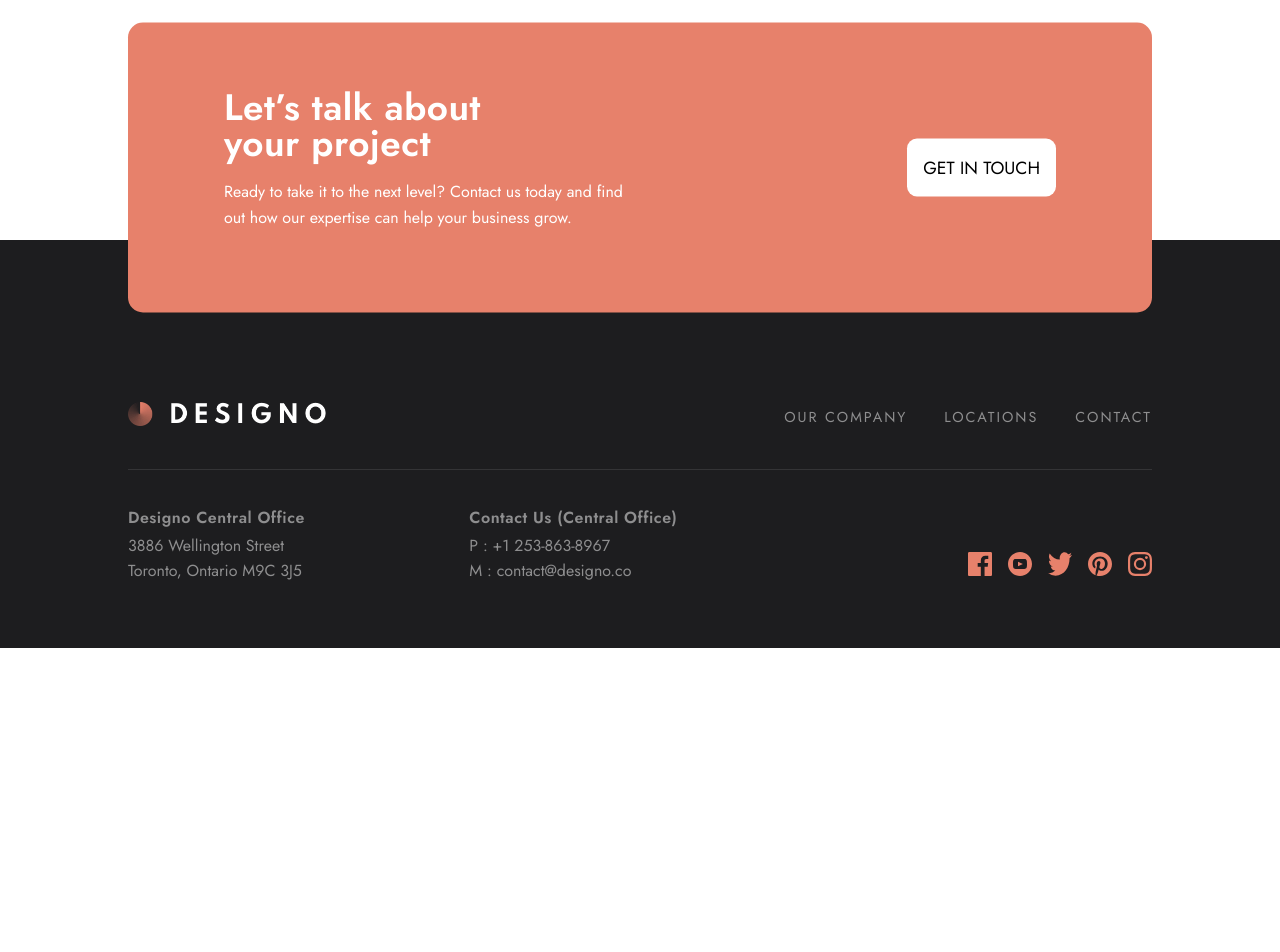
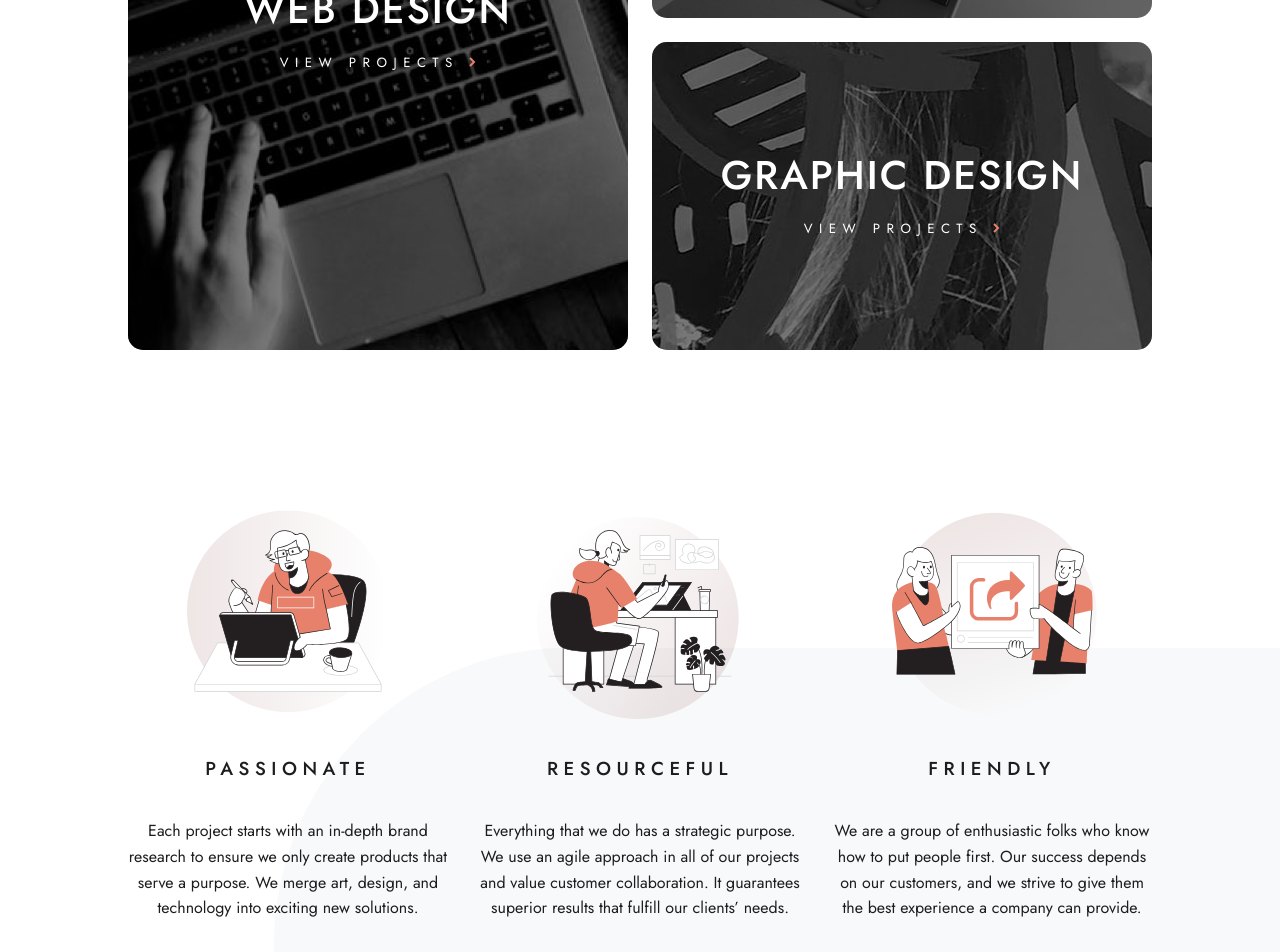
Before and after one commit to ubong-s/designo-next, a Next.js app: page / in a window 1280 px wide. Shown: the part 800-1752 px from the top of the page. Before the commit the page ends 1448 px from the top, so only its background shows below. Built offline with nearby package versions, Linux system fonts and the light colour scheme.

Commit message:
implemented values and services components

```diff
--- a/components/home-page/CompanyValues.js
+++ b/components/home-page/CompanyValues.js
@@ -1,7 +1,160 @@
+import Image from 'next/image';
+import styled from 'styled-components';
+import { values } from '../../data/companyValues';
+import { breakpoints, typography } from '../../styles';
+
 export const CompanyValues = () => {
    return (
-      <div style={{ backgroundColor: 'green', height: '200px' }}>
-         CompanyValues
-      </div>
+      <CompanyValuesWrap>
+         <div className='desktop-bg'>
+            <Image
+               src='/assets/shared/desktop/bg-pattern-leaf.svg'
+               alt=''
+               height={594}
+               width={1006}
+            />
+         </div>
+         <CompanyValuesInner className='container'>
+            {values.map((value) => (
+               <ValueCard key={value.id}>
+                  <div className='image'>
+                     <Image
+                        src={value.image}
+                        alt={value.title}
+                        height={202}
+                        width={202}
+                     />
+                     <div className='circle'>
+                        <Image
+                           src='/assets/shared/desktop/bg-pattern-small-circle.svg'
+                           alt=''
+                           height={202}
+                           width={202}
+                        />
+                     </div>
+                  </div>
+                  <div className='info'>
+                     <h3>{value.title}</h3>
+                     <p>{value.description}</p>
+                  </div>
+               </ValueCard>
+            ))}
+         </CompanyValuesInner>
+      </CompanyValuesWrap>
    );
 };
+
+const CompanyValuesWrap = styled.section`
+   position: relative;
+   padding: 4rem 0 0;
+   margin-bottom: -5rem;
+
+   .desktop-bg {
+      display: none;
+   }
+
+   @media screen and (min-width: ${breakpoints.tablet}) {
+      margin-bottom: -2rem;
+   }
+
+   @media screen and (min-width: ${breakpoints.desktop}) {
+      margin-bottom: unset;
+      padding-bottom: 4rem;
+
+      .desktop-bg {
+         display: initial;
+         position: absolute;
+         top: 35%;
+         right: 0;
+         z-index: -2;
+         transform: rotate(180deg);
+      }
+   }
+`;
+
+const CompanyValuesInner = styled.div`
+   display: grid;
+   gap: 4rem;
+
+   @media screen and (min-width: ${breakpoints.tablet}) {
+      gap: 1.5rem;
+   }
+
+   @media screen and (min-width: ${breakpoints.desktop}) {
+      grid-template-columns: repeat(3, 1fr);
+      gap: 2rem;
+   }
+`;
+
+const ValueCard = styled.div`
+   display: grid;
+   justify-items: center;
+   align-items: center;
+   text-align: center;
+   gap: 2.5rem;
+
+   .image {
+      position: relative;
+
+      .circle {
+         position: absolute;
+         top: 50%;
+         left: 50%;
+         height: 100%;
+         width: 100%;
+         transform: translate(-50%, -50%);
+         z-index: -1;
+      }
+   }
+
+   &:nth-child(2) {
+      .image {
+         .circle {
+            transform: translate(-50%, -50%) rotate(0.6turn);
+         }
+      }
+   }
+
+   &:nth-child(3) {
+      .image {
+         /* background-color: blue; */
+         .circle {
+            transform: translate(-50%, -50%) rotate(0.2turn);
+         }
+      }
+   }
+
+   .info {
+      h3 {
+         text-transform: uppercase;
+         letter-spacing: 5.5px;
+         font-weight: ${typography.weight.medium};
+         margin-bottom: 2rem;
+      }
+
+      p {
+         font-size: 1rem;
+      }
+   }
+
+   @media screen and (min-width: ${breakpoints.tablet}) {
+      grid-template-columns: auto 1fr;
+      gap: 3rem;
+      align-items: center;
+      text-align: left;
+   }
+
+   @media screen and (min-width: ${breakpoints.desktop}) {
+      display: grid;
+      grid-template-columns: 1fr;
+      gap: 2.5rem;
+      align-items: unset;
+      text-align: center;
+
+      .info {
+         h3 {
+            margin-bottom: 2.5rem;
+         }
+      }
+   }
+`;
--- a/components/home-page/ServicesList.js
+++ b/components/home-page/ServicesList.js
@@ -1,7 +1,151 @@
+import Link from 'next/link';
+import { Fragment } from 'react';
+import styled from 'styled-components';
+import { services } from '../../data/services';
+import { breakpoints } from '../../styles';
+
 export const ServicesList = () => {
    return (
-      <div style={{ backgroundColor: 'orange', height: '200px' }}>
-         ServicesList
-      </div>
+      <ServicesListWrap>
+         <ServicesListInner className='container'>
+            {services.map((service) => (
+               <Link href={service.link} key={service.id}>
+                  <a>
+                     <ServiceCard images={service.images}>
+                        <h3>{service.title}</h3>
+                        <button className='project-btn'>
+                           View Projects{' '}
+                           <span>
+                              <svg
+                                 width='7'
+                                 height='10'
+                                 xmlns='http://www.w3.org/2000/svg'
+                              >
+                                 <path
+                                    d='M1 1l4 4-4 4'
+                                    stroke='#E7816B'
+                                    strokeWidth='2'
+                                    fill='none'
+                                    fillRule='evenodd'
+                                 />
+                              </svg>
+                           </span>
+                        </button>
+                     </ServiceCard>
+                  </a>
+               </Link>
+            ))}
+         </ServicesListInner>
+      </ServicesListWrap>
    );
 };
+
+const ServicesListWrap = styled.section`
+   padding: 7.5rem 0 4.5rem;
+
+   @media screen and (min-width: ${breakpoints.tablet}) {
+      padding: 7.75rem 0 4.5rem;
+   }
+
+   @media screen and (min-width: ${breakpoints.desktop}) {
+      padding: 10rem 0 6rem;
+   }
+`;
+
+const ServicesListInner = styled.div`
+   display: grid;
+   grid-template-columns: 1fr;
+   gap: 1.5rem;
+   grid-template-rows: repeat(3, 250px);
+
+   @media screen and (min-width: ${breakpoints.tablet}) {
+      grid-template-rows: repeat(3, 200px);
+   }
+
+   @media screen and (min-width: ${breakpoints.desktop}) {
+      grid-template-columns: repeat(2, 1fr);
+      grid-template-rows: repeat(2, 308px);
+
+      a {
+         &:nth-of-type(1) {
+            grid-column: 1 / 2;
+            grid-row: 1 / 3;
+         }
+      }
+   }
+`;
+
+const ServiceCard = styled.article`
+   position: relative;
+   display: flex;
+   flex-direction: column;
+   align-items: center;
+   justify-content: center;
+   background-image: ${(props) => `url(${props.images.mobile})`};
+   background-repeat: no-repeat;
+   background-size: cover;
+   height: 100%;
+   border-radius: 15px;
+   overflow: hidden;
+
+   &::before {
+      position: absolute;
+      content: '';
+      left: 0;
+      top: 0;
+      width: 100%;
+      height: 100%;
+      background-color: rgba(0, 0, 0, 0.5);
+      transition: all 0.3s ease-in-out;
+   }
+
+   &:hover {
+      &::before {
+         background-color: ${(props) => props.theme.primaryPink};
+         opacity: 0.5;
+      }
+   }
+
+   h3 {
+      position: relative;
+      text-transform: uppercase;
+      color: ${(props) => props.theme.white};
+      font-weight: 500;
+      font-size: 1.7rem;
+      letter-spacing: 2px;
+      z-index: 2;
+   }
+
+   .project-btn {
+      position: relative;
+      background: none;
+      color: ${(props) => props.theme.white};
+      border: none;
+      outline: none;
+      text-transform: uppercase;
+      letter-spacing: 6.5px;
+      z-index: 2;
+   }
+
+   @media screen and (min-width: ${breakpoints.tablet}) {
+      background-image: ${(props) => `url(${props.images.tablet})`};
+
+      h3 {
+         font-size: 2.5rem;
+         margin-bottom: 1.5rem;
+      }
+
+      .project-btn {
+         background: none;
+         color: ${(props) => props.theme.white};
+         border: none;
+         outline: none;
+         text-transform: uppercase;
+         letter-spacing: 6.5px;
+      }
+   }
+
+   @media screen and (min-width: ${breakpoints.desktop}) {
+      background-image: ${(props) => `url(${props.images.desktop})`};
+   }
+`;
--- a/components/shared/Button.js
+++ b/components/shared/Button.js
@@ -1,4 +1,5 @@
 import styled from 'styled-components';
+import { typography } from '../../styles';
 
 export const Button = ({ text }) => {
    return <ButtonWrap>{text}</ButtonWrap>;
@@ -7,6 +8,7 @@ export const Button = ({ text }) => {
 const ButtonWrap = styled.button`
    background: ${(props) => props.theme.primaryPink};
    background: ${(props) => props.theme.white};
+   font-weight: ${typography.weight.medium};
    text-transform: uppercase;
    font-size: 1.1rem;
    padding: 1rem;
--- a/components/shared/CallToAction.js
+++ b/components/shared/CallToAction.js
@@ -46,16 +46,22 @@ const CallToActionInner = styled.div`
    flex-direction: column;
    justify-content: center;
    align-items: center;
-   background: ${(props) => props.theme.primaryPink};
-   padding: 0 2.25rem;
+   background-color: ${(props) => props.theme.primaryPink};
+   padding: 0 1.5rem;
    height: 380px;
    border-radius: 15px;
+   background-image: url('/assets/shared/desktop/bg-pattern-call-to-action.svg');
+   background-repeat: no-repeat;
+   background-position: right center;
+
+   /* background-size: cover; */
 
    & > div {
       margin-bottom: 1.25rem;
 
       p {
          color: ${(props) => props.theme.white};
+         font-size: 0.9rem;
       }
 
       h2 {
@@ -67,6 +73,7 @@ const CallToActionInner = styled.div`
    @media screen and (min-width: ${breakpoints.tablet}) {
       padding: 0 8rem;
       height: 350px;
+      background-position: center center;
 
       & > div {
          margin-bottom: 0.5rem;
@@ -85,6 +92,7 @@ const CallToActionInner = styled.div`
       height: 290px;
       padding: 0 6rem;
       margin: auto;
+      background-position: center right;
 
       a {
          justify-self: flex-end;
--- /dev/null
+++ b/data/companyValues.js
@@ -0,0 +1,22 @@
+export const values = [
+   {
+      id: 1,
+      image: '/assets/home/desktop/illustration-passionate.svg',
+      title: 'Passionate',
+      description: `Each project starts with an in-depth brand research to ensure we only create products that serve a purpose. We merge art, design, and technology into exciting new solutions.`,
+   },
+
+   {
+      id: 2,
+      image: '/assets/home/desktop/illustration-resourceful.svg',
+      title: 'Resourceful',
+      description: `Everything that we do has a strategic purpose. We use an agile approach in all of our projects and value customer collaboration. It guarantees superior results that fulfill our clients’ needs.`,
+   },
+
+   {
+      id: 3,
+      image: '/assets/home/desktop/illustration-friendly.svg',
+      title: 'Friendly',
+      description: `We are a group of enthusiastic folks who know how to put people first. Our success depends on our customers, and we strive to give them the best experience a company can provide.`,
+   },
+];
--- /dev/null
+++ b/data/services.js
@@ -0,0 +1,32 @@
+export const services = [
+   {
+      id: 1,
+      title: 'Web Design',
+      images: {
+         mobile: '/assets/home/mobile/image-web-design.jpg',
+         tablet: '/assets/home/tablet/image-web-design.jpg',
+         desktop: '/assets/home/desktop/image-web-design-large.jpg',
+      },
+      link: '/services/web-design',
+   },
+   {
+      id: 2,
+      title: 'App Design',
+      images: {
+         mobile: '/assets/home/mobile/image-app-design.jpg',
+         tablet: '/assets/home/tablet/image-app-design.jpg',
+         desktop: '/assets/home/desktop/image-app-design.jpg',
+      },
+      link: '/services/app-design',
+   },
+   {
+      id: 3,
+      title: 'Graphic Design',
+      images: {
+         mobile: '/assets/home/mobile/image-graphic-design.jpg',
+         tablet: '/assets/home/tablet/image-graphic-design.jpg',
+         desktop: '/assets/home/desktop/image-graphic-design.jpg',
+      },
+      link: '/services/graphic-design',
+   },
+];
--- a/pages/_document.js
+++ b/pages/_document.js
@@ -40,7 +40,7 @@ export default class MyDocument extends Document {
                />
                <link
                   href={
-                     'https://fonts.googleapis.com/css2?family=Jost:wght@400;600;700&family=Nunito+Sans:wght@300;600;800&display=swap'
+                     'https://fonts.googleapis.com/css2?family=Jost:wght@400;500;600;700&family=Nunito+Sans:wght@300;600;800&display=swap'
                   }
                   rel='stylesheet'
                />
--- a/styles/index.js
+++ b/styles/index.js
@@ -13,6 +13,7 @@ export const typography = {
    },
    weight: {
       normal: '400',
+      medium: '500',
       semibold: '600',
       bold: '700',
    },
```
